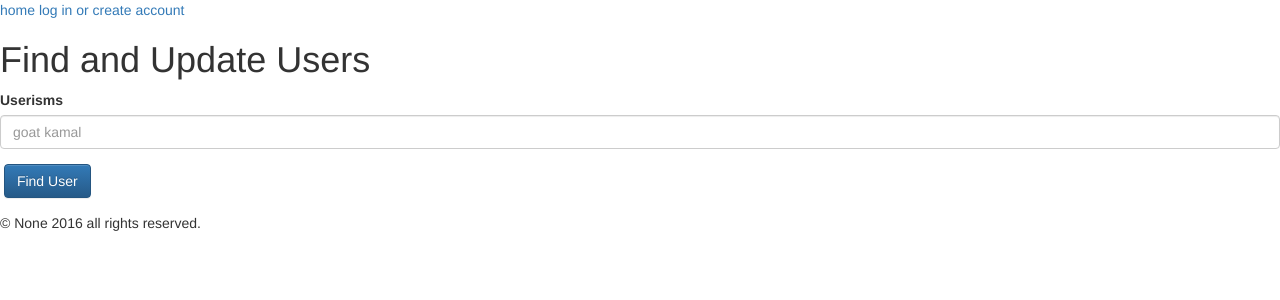
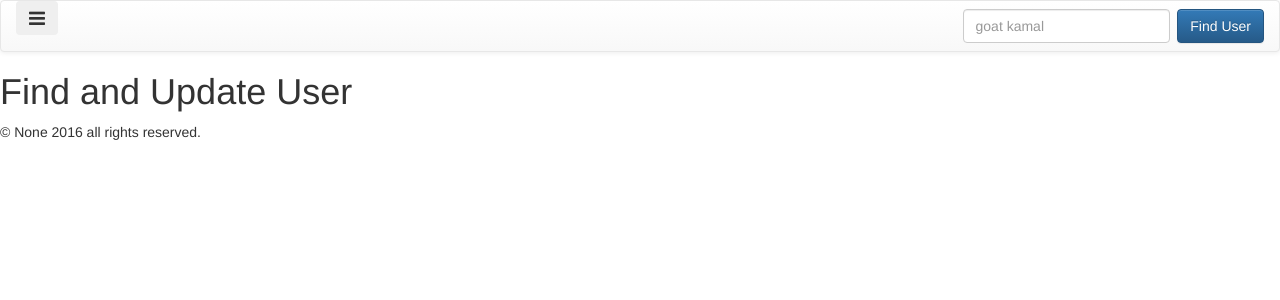
Before and after one commit to kphretiq/the-dull-parts, a Flask app: page /admin/find-and-update-user in a window 1280 px wide. Shown: the top 300 px of the page. Run offline with Flask 2, Linux system fonts and the light colour scheme; parts of the project's set-up code (start-up, migrations or seed data) failed here and were passed over; some libraries are stand-ins or nearby versions.

Commit message:
added some bootstrappage

```diff
--- /dev/null
+++ b/App/static/js/base.js
@@ -0,0 +1,4 @@
+// globally useful js
+$(document).ready(function(){
+	$('.dropdown-toggle').dropdown()
+});
--- a/App/templates/admin/find-and-update-user.html
+++ b/App/templates/admin/find-and-update-user.html
@@ -8,20 +8,17 @@ Create New User
 {{ super() }}
 <!-- root-only js -->
 {% endblock %}
-{% block content %}
-<h1>Find and Update Users</h1>
-{% if error is defined %}
-<p>{{ error }}</p>
-{% endif %}
+
+{% block adminsearch %}
 
 <form
 	id="find-and-update-user-form"
+ 	class="navbar-form navbar-right"
 	method="POST"
- 	role="form"
+ 	role="search"
   	action=/admin/find-and-update-user>
 
 	<div class="form-group">
-		<label for="input-searchkey" class="control-label">Userisms</label>
 		<input
 			type="text"
    			class="form-control"
@@ -40,6 +37,14 @@ Create New User
 	</div>
 </form>
 
+{% endblock %}
+
+{% block content %}
+<h1>Find and Update User</h1>
+{% if error is defined %}
+<p>{{ error }}</p>
+{% endif %}
+
 {% if results is defined %}
 <ul>
 {% for result in results %}
--- a/App/templates/base.html
+++ b/App/templates/base.html
@@ -10,9 +10,8 @@
 		<!-- Latest compiled and minified bootstrap CSS -->
 		<link rel="stylesheet" href="https://maxcdn.bootstrapcdn.com/bootstrap/3.3.4/css/bootstrap.min.css">
 
-		<link rel="stylesheet" type="text/css" href="{{ url_for("static", filename="css/dull-parts.css") }}">
-
-		<link href="//fonts.googleapis.com/css?family=Special+Elite" rel="stylesheet" type="text/css">
+		<!-- font awesome -->
+		<link rel="stylesheet" href="https://maxcdn.bootstrapcdn.com/font-awesome/4.5.0/css/font-awesome.min.css">
 
 		<!-- bootstrap theme -->
 		<link rel="stylesheet" href="https://maxcdn.bootstrapcdn.com/bootstrap/3.3.4/css/bootstrap-theme.min.css">
@@ -23,6 +22,10 @@
 		<!-- form validator for bootstrap -->
 		<script type="text/javascript" src="{{ url_for('static', filename='js/lib/bootstrap-validator/validator.min.js') }}"></script>
 
+		<script type="text/javascript" src="{{ url_for('static', filename='js/base.js') }}"></script>
+
+		<link rel="stylesheet" type="text/css" href="{{ url_for("static", filename="css/dull-parts.css") }}">
+
 		<!-- bring the responsive noise -->
 		<meta name="viewport" content="width=device-width, initial-scale=1.0">
 
@@ -30,19 +33,39 @@
 		{% endblock %}
 	</head>
 	<body>
-		<div id="navbar">
-			{% block navbar %}
-				<a class="nb" href="/">home</a>
-				{% if not session.auth_user %}
-				<a class="nb" href="/login">log in or create account</a>
-				{% else %}
-				<a class="nb" href="/things">{{ session.auth_user.username }}'s things</a>
-				<a class="nb" href="/auth/profile">profile</a>
-				<a class="nb" href="/logout">log out</a>
-				{% endif %}
+		{% block navbar %}
+		<nav class="navbar navbar-default">
+			<div class="container-fluid">
+				<div class="navbar-header">
+					<button
+						type="button"
+						class="btn dropdown-toggle"
+						data-togle="dropdown">
+						<i class="fa fa-bars fa-lg"></i>
+					</button>
+					<ul class="dropdown-menu">
+						<li><a href="/">home</a></li>
 
-			{% endblock %}
-		</div>
+						{% if not session.auth_user %}
+						<li class="divider"></li>
+						<li><a href="/login">log in / create account</a></li>
+						{% else %}
+						<li><a href="/things">{{ session.auth_user.username }}'s things</a></li>
+						<li><a href="/auth/profile">{{ session.auth_user.username }}'s profile</a></li>
+						{% if session.auth_user.role in ["root", "admin"] %}
+						<li class="divider"></li>
+						<li><a href="/admin/find-and-update-user">find and update user</a></li>
+						{% endif %}
+						<li class="divider"></li>
+						<li><a href="/logout">log out</a></li>
+						{% endif %}
+					</ul>
+				</div>
+				{% block adminsearch %}
+				{% endblock %}
+			</div>
+		</nav>
+		{% endblock %}
 
 		{% block content %}
 			{% block vote %}
```
Also changed, not shown: App/templates/admin/panel.html (+0 -52 lines), README.md.
